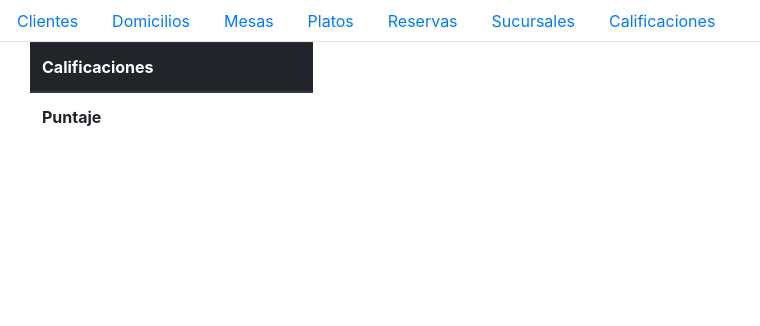
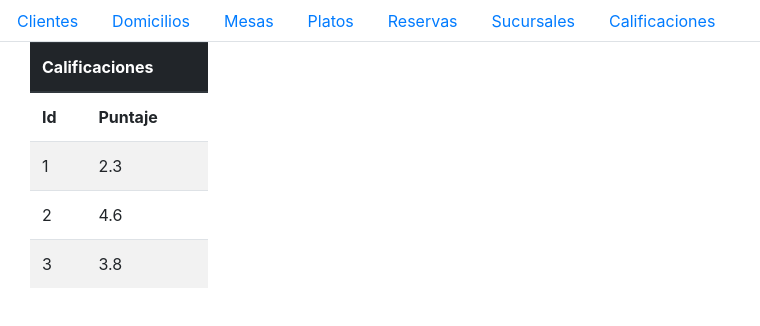
Before and after one commit to Uniandes-ISIS2603-backup/s2-front-Restaurante, an Angular app: page /calificaciones in a window 1280 px wide. Shown: the top 326 px of the page, without its empty margins (0-760 px from the left). Built offline with nearby package versions, Linux system fonts and the light colour scheme.

Commit message:
Calificación funciona bien

```diff
--- a/src/app/app.component.html
+++ b/src/app/app.component.html
@@ -19,7 +19,6 @@
   <li class="nav-item">
     <a id="sucursalesTag" class="nav-link" routerLink="/sucursales">Sucursales</a>
   </li>
-
   <li class="nav-item">
     <a class="nav-link" routerLink="/calificaciones">Calificaciones</a>
   </li>
--- a/src/app/calificacion/calificacion-list/calificacion-list.component.html
+++ b/src/app/calificacion/calificacion-list/calificacion-list.component.html
@@ -1,5 +1,5 @@
 <div class="container-fluid">
-    <div class="col-md-3">
+    <div class="col-md-2">
         <table class="table table-striped">
             <thead class="thead-dark">
                 <tr>
@@ -7,11 +7,11 @@
                 </tr>
             </thead>
             <tbody>
-
+                <th>Id</th>
                 <th>Puntaje</th>
                 <tr *ngFor="let calificacion of calificaciones">
-                    <td>{{calificacion.Puntaje}}</td>
-
+                    <td>{{calificacion.id}}</td>
+                    <td>{{calificacion.puntaje}}</td>
             </tbody>
         </table>
     </div>
--- a/src/app/calificacion/calificacion-list/calificacion-list.component.ts
+++ b/src/app/calificacion/calificacion-list/calificacion-list.component.ts
@@ -1,4 +1,6 @@
 import { Component, OnInit } from '@angular/core';
+import { CalificacionService } from '../calificacion.service';
+import { Calificacion } from '../calificacion';
 
 @Component({
   selector: 'app-calificacion-list',
@@ -7,9 +9,29 @@ import { Component, OnInit } from '@angular/core';
 })
 export class CalificacionListComponent implements OnInit {
 
-  constructor() { }
+    /**
+     * Constructor for the component
+     * @param clienteService The author's services provider
+     */
+    constructor(private calificacionService: CalificacionService) { }
 
-  ngOnInit() {
-  }
+    /**
+     * The list of editorials which belong to the BookStore
+     */
+    calificaciones: Calificacion[];
 
+    /**
+     * Asks the service to update the list of editorials
+     */
+    getCalificaciones(): void {
+        this.calificacionService.getCalificaciones().subscribe(calificaciones => this.calificaciones = calificaciones);
+    }
+
+    /**
+     * This will initialize the component by retrieving the list of editorials from the service
+     * This method will be called when the component is created
+     */
+    ngOnInit() {
+        this.getCalificaciones();
+    }
 }
--- a/src/app/calificacion/calificacion.module.ts
+++ b/src/app/calificacion/calificacion.module.ts
@@ -1,12 +1,14 @@
 import { NgModule } from '@angular/core';
 import { CommonModule } from '@angular/common';
 import { CalificacionListComponent } from './calificacion-list/calificacion-list.component';
+import { CalificacionService } from './calificacion.service';
 
 @NgModule({
   imports: [
     CommonModule
   ],
   declarations: [CalificacionListComponent],
+  providers: [CalificacionService],
   exports:[
     CalificacionListComponent
   ]
--- a/src/app/calificacion/calificacion.service.ts
+++ b/src/app/calificacion/calificacion.service.ts
@@ -15,7 +15,7 @@ export class CalificacionService
   constructor(private http : HttpClient)
   { }
 
-  getCalificaciones(): Observable<Calificacion []>
+  getCalificaciones(): Observable<Calificacion[]>
   {
     return this.http.get<Calificacion[]>(API_URL+ calificacion)
   }
--- a/src/app/calificacion/calificacion.ts
+++ b/src/app/calificacion/calificacion.ts
@@ -3,7 +3,7 @@
 * This class represents an editorial of the BookStore.
 * It contains all the information relevant to the editorial.
 */
-export interface Calificacion {
+export class Calificacion {
     /**
     * The editorial's id
     */
@@ -12,7 +12,5 @@ export interface Calificacion {
     /**
     * The editorial's name
     */
-    puntaje: string;
-
-
+    puntaje: number;
 }
--- a/src/app/cliente/cliente.ts
+++ b/src/app/cliente/cliente.ts
@@ -16,6 +16,4 @@ export class Cliente {
      * El método de pago del cliente
      */
     metodoPago : string;
-
-
 }
--- a/src/assets/calificaciones.json
+++ b/src/assets/calificaciones.json
@@ -1,8 +1,11 @@
 [{
-    "puntaje" :1
+    "id":1,
+    "puntaje" :2.3
 },{
-    "puntaje" :2
+    "id":2,
+    "puntaje" :4.6
 },{
-    "puntaje" :3
+    "id":3,
+    "puntaje" :3.8
 }
 ]
```
Also changed, not shown: src/app/app.module.ts (+3 -5 lines).
